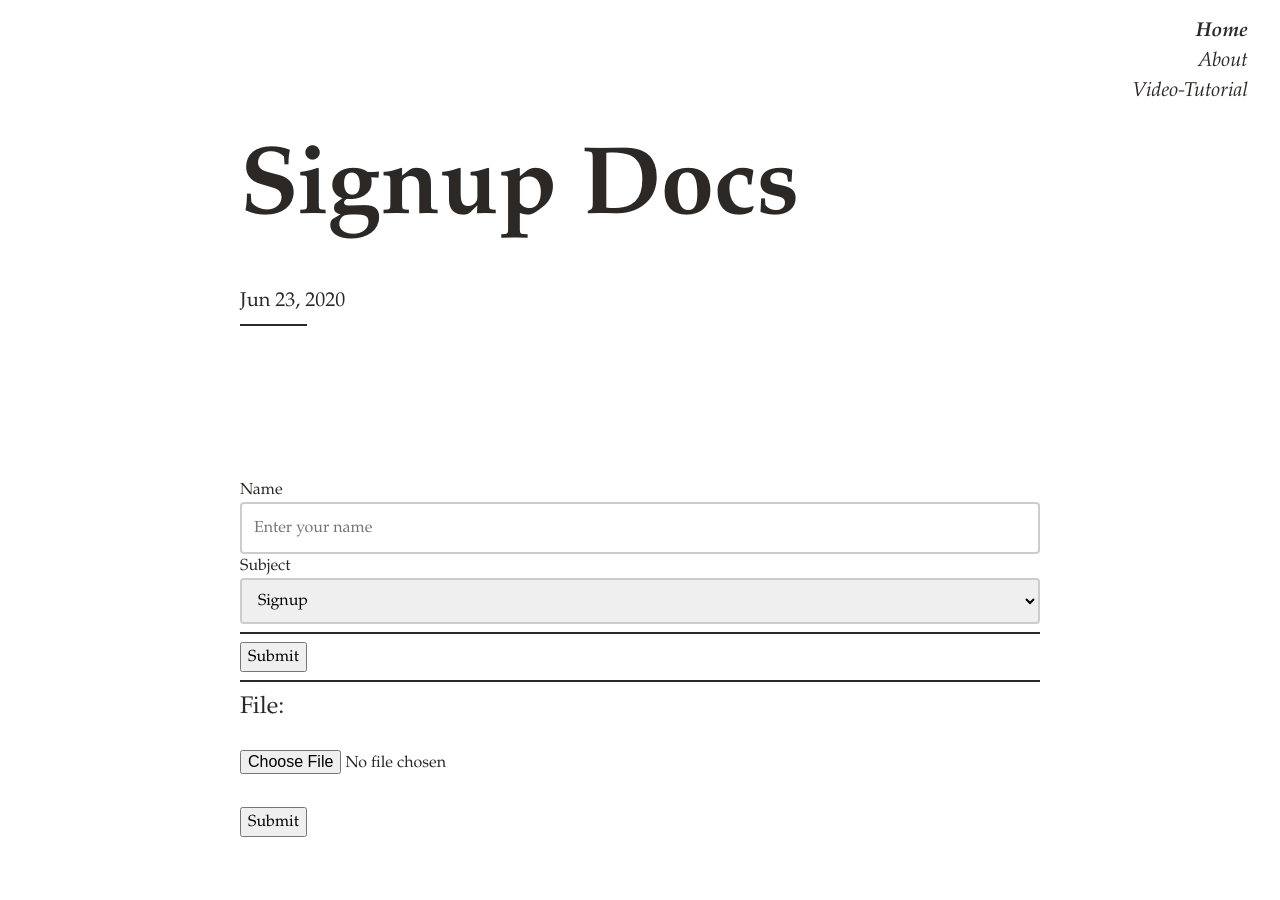
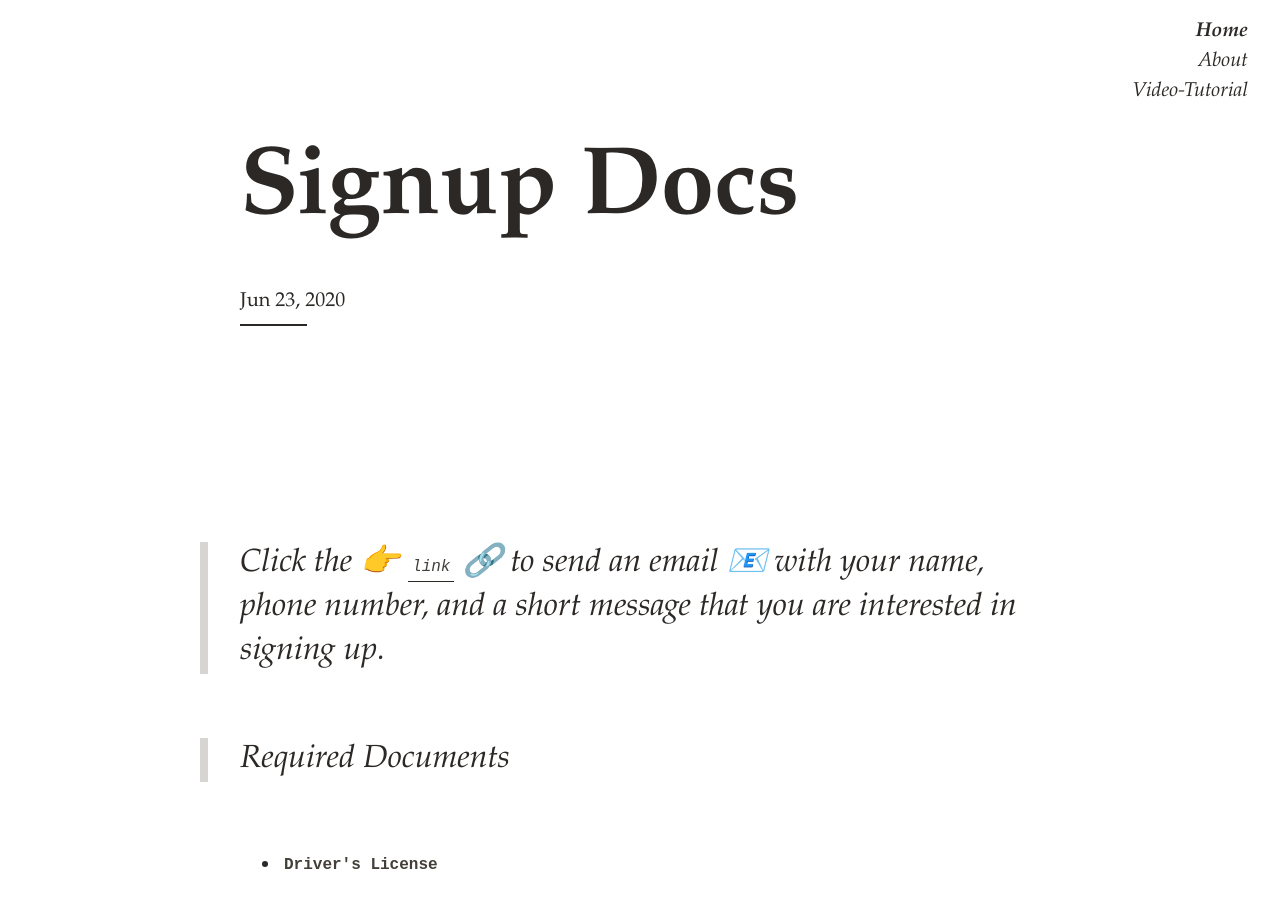
Before and after one commit to brd-blog/info-site, a Jekyll site: the page built from _posts/2020-06-23-required-documents.md, in a window 1280 px wide and 900 px high. Built offline with Jekyll 4.4.1, drawn with Linux system fonts in a browser that asks for light colours; nearby versions of some CDN libraries; emoji names are drawn with the system emoji font.

Commit message:
remoed form

```diff
--- a/_posts/2020-06-23-required-documents.md
+++ b/_posts/2020-06-23-required-documents.md
@@ -6,41 +6,6 @@ category: blog
 tags: docs
 youtubeId: ADWQ-QbPi_A
 ---
-
-<form accept-charset="UTF-8" action="office@brooklyncab.com" method="POST" enctype="multipart/form-data" target="_blank">
-          <div class="form-group">
-            <label for="exampleInputName">Name</label>
-            <input type="text" name="name" class="form-control" id="exampleInputName" placeholder="Enter your name" required="required">
-          </div>
-          <div class="form-group">
-            <label for="exampleFormControlSelect1">Subject</label>
-            <select class="form-control" id="exampleFormControlSelect1" name="platform" required="required">
-              <option>Signup</option>
-            </select>
-          </div>
-          <hr>
-          <button type="submit" class="btn btn-primary">Submit</button>
-        </form>
-
-<hr>
-<form action="office@brooklyncab.com">
-
-    <p>File:</p>
-    <input type="file" id="myFile" name="filename2">
-
-    <div class="mt-3">
-      <button type="submit" class="btn btn-primary">Submit</button>
-    </div>
-  </form>
-
-<script>
-
-$(".custom-file-input").on("change", function() {
-  var fileName = $(this).val().split("\\").pop();
-  $(this).siblings(".custom-file-label").addClass("selected").html(fileName);
-});
-</script>
-
 
 
 > Click the :point_right: [`link`](mailto:office@brooklyncab.com) :link: to send an email :email: with your name, phone number, and a short message that you are interested in signing up.
```
